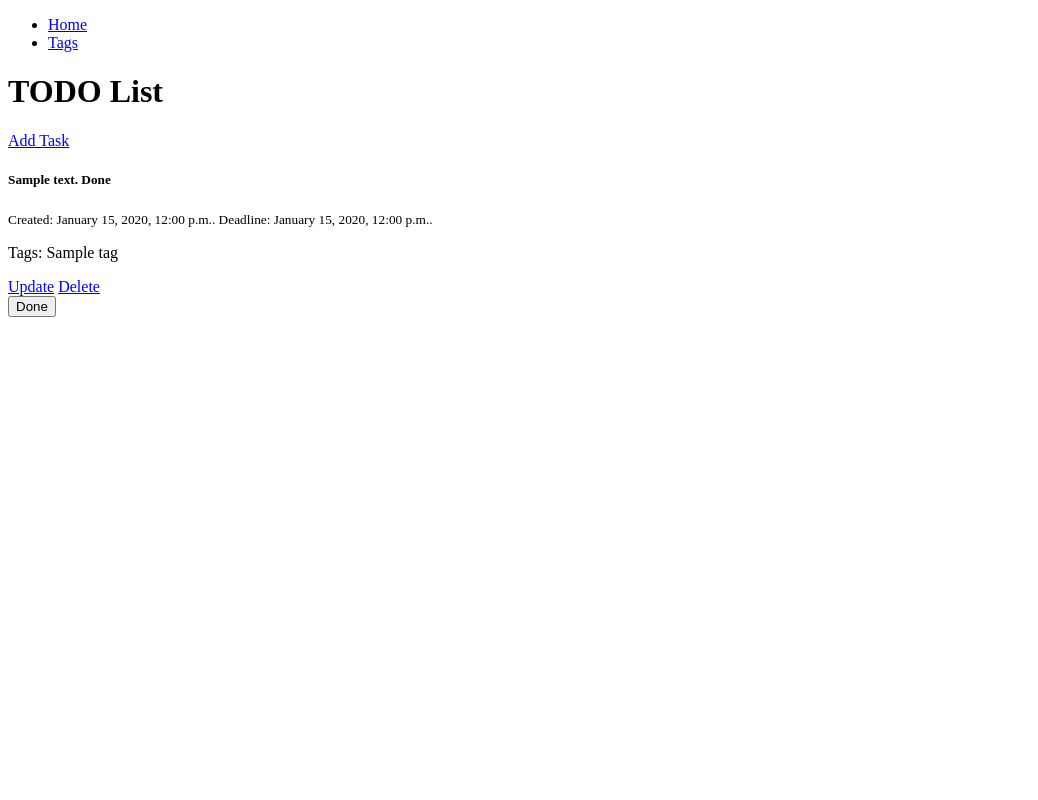
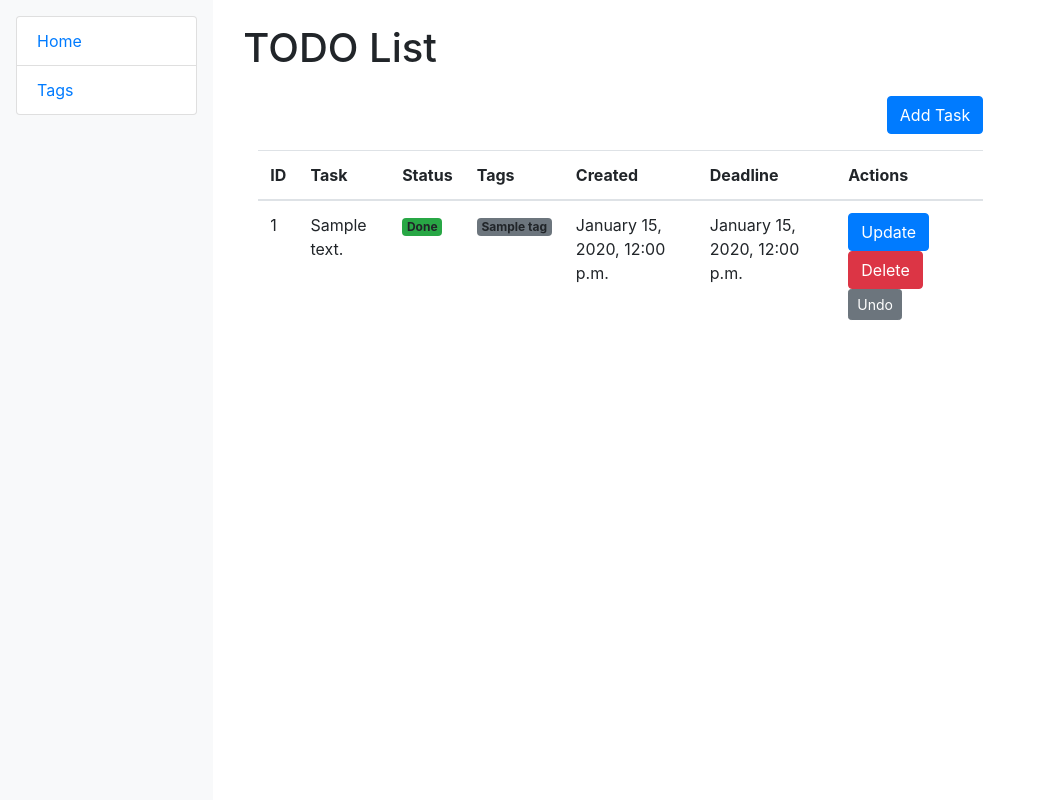
Before and after one commit to mgoryn/Todo-list, a Django app: page / in a window 1280 px wide. Shown: the whole page, without its empty margins (0-1038 px from the left). Run offline with Django 5.2, Linux system fonts and the light colour scheme; tables that the repository leaves empty hold one stand-in row (values such as "Sample post").

Commit message:
Change base template, settings, sidebar, tag management pages, and task list page for the ToDo List app. - base.html: Main layout for ToDo List - settings.py: Basic Django settings including apps and database - sidebar.html: Sidebar navigation for tasks, tags, teams, and projects - tag_delete.html: Confirmation page for deleting a tag - tag_list.html: Page for listing and managing tags - task_list.html: Page for displaying tasks with options to add, edit, and delete

```diff
--- a/templates/base.html
+++ b/templates/base.html
@@ -1,25 +1,31 @@
 <!DOCTYPE html>
 <html lang="en">
+
 <head>
-    <meta charset="UTF-8">
-    <meta name="viewport" content="width=device-width, initial-scale=1.0">
-    <title>{% block title %}ToDo List{% endblock %}</title>
-</head>
+  <title>ToDo List</title>
+  <meta charset="utf-8">
+  <meta name="viewport" content="width=device-width, initial-scale=1">
+  <link rel="stylesheet"
+        href="https://cdn.jsdelivr.net/npm/bootstrap@4.5.3/dist/css/bootstrap.min.css"
+        integrity="sha384-TX8t27EcRE3e/ihU7zmQxVncDAy5uIKz4rEkgIXeMed4M0jlfIDPvg6uqKI2xXr2"
+        crossorigin="anonymous">
+
 <body>
-    <div class="container">
-        <!-- Sidebar -->
-        <nav class="sidebar">
-            <ul>
-                <li><a href="{% url "todolist:home" %}">Home</a></li>
-                <li><a href="{% url "todolist:tag_list" %}">Tags</a></li>
-            </ul>
-        </nav>
+<div class="container-fluid">
+  <div class="row">
+    <!-- Sidebar -->
+    <div class="col-sm-2 bg-light vh-100 p-3">
+      {% block sidebar %}
+        {% include "includes/sidebar.html" %}
+      {% endblock %}
+    </div>
 
-        <!-- Main Content -->
-        <main>
-            {% block content %}
-            {% endblock %}
-        </main>
+    <!-- Main Content -->
+    <div class="col-sm-10">
+      {% block content %}{% endblock %}
     </div>
+  </div>
+</div>
 </body>
+
 </html>
--- /dev/null
+++ b/templates/includes/sidebar.html
@@ -0,0 +1,6 @@
+<ul class="sidebar-nav list-group">
+
+  <li class="list-group-item"><a href="{% url "todolist:home" %}">Home</a></li>
+
+  <li class="list-group-item"><a href="{% url "todolist:tag_list" %}">Tags</a></li>
+</ul>
--- a/templates/todolist/task_list.html
+++ b/templates/todolist/task_list.html
@@ -5,56 +5,75 @@
 {% block content %}
 <div class="container mt-4">
   <h1 class="mb-4">TODO List</h1>
-
-    <div class="d-flex justify-content-between align-items-center mb-3">
+  <div class="col-md-9">
+    <div class="d-flex justify-content-end mb-3">
       <a href="{% url "todolist:task_create" %}" class="btn btn-primary">Add Task</a>
     </div>
-
-    <div class="list-group">
+    <table class="table table-hover">
+      <thead>
+      <tr>
+        <th>ID</th>
+        <th>Task</th>
+        <th>Status</th>
+        <th>Tags</th>
+        <th>Created</th>
+        <th>Deadline</th>
+        <th class="text-end">Actions</th>
+      </tr>
+      </thead>
+      <tbody>
       {% for task in tasks %}
-        <div class="list-group-item py-3">
-            <h5 class="mb-1">
-                {{ task.content }}
-                <span class="badge {% if task.is_done %}bg-success{% else %}bg-danger{% endif %} float-end">
+        <tr>
+          <td>{{ forloop.counter }}</td>
+          <td>{{ task.content }}</td>
+          <td>
+            <span class="badge {% if task.is_done %}bg-success{% else %}bg-danger{% endif %}">
               {% if task.is_done %}
                 Done
               {% else %}
                 Not Done
               {% endif %}
             </span>
-            </h5>
-            <small class="text-muted">
-                Created: {{ task.created_at|date:"F j, Y, g:i a" }}.
-                {% if task.deadline %}
-                Deadline: {{ task.deadline|date:"F j, Y, g:i a" }}.
-                {% endif %}
-            </small>
-            <p class="my-2">Tags:
+          </td>
+          <td>
             {% for tag in task.tags.all %}
               <span class="badge bg-secondary">{{ tag.name }}</span>
             {% empty %}
               <span class="text-muted">No tags</span>
             {% endfor %}
-            </p>
-
-            <div class="mt-2">
-                <a href="{% url "todolist:task_update" task.pk %}" class="btn btn-link btn-sm">Update</a>
-                <a href="{% url "todolist:task_delete" task.pk %}" class="btn btn-link btn-sm text-danger">Delete</a>
-                <form action="{% url "todolist:task_toggle_status" task.pk %}" method="post" class="d-inline">
+          </td>
+          <td>
+            {{ task.created_at|date:"F j, Y, g:i a" }}
+          </td>
+          <td>
+            {% if task.deadline %}
+              {{ task.deadline|date:"F j, Y, g:i a" }}
+            {% else %}
+              <span class="text-muted">No deadline</span>
+            {% endif %}
+          </td>
+          <td class="text-end">
+            <a href="{% url 'todolist:task_update' task.pk %}" class="btn btn-primary btn-spacing">Update</a>
+            <a href="{% url 'todolist:task_delete' task.pk %}" class="btn btn-danger btn-spacing">Delete</a>
+            <form action="{% url 'todolist:task_toggle_status' task.pk %}" method="post" class="d-inline">
               {% csrf_token %}
-                    <button type="submit" class="btn {% if task.is_done %}btn-secondary{% else %}btn-success{% endif %} btn-sm">
+              <button type="submit" class="btn {% if task.is_done %}btn-secondary{% else %}btn-success{% endif %} btn-sm undo-spacing">
                 {% if task.is_done %}
-                          Done
+                  Undo
                 {% else %}
-                          Not Done
+                  Complete
                 {% endif %}
               </button>
             </form>
-            </div>
-        </div>
+          </td>
+        </tr>
       {% empty %}
-        <p class="text-center text-muted">No tasks available.</p>
+        <tr>
+          <td colspan="7" class="text-center text-muted">No tasks available.</td>
+        </tr>
       {% endfor %}
+      </tbody>
+    </table>
   </div>
 </div>
 {% endblock %}
```
Also changed, not shown: templates/todolist/tag_delete.html (+9 -9 lines), templates/todolist/tag_list.html (+1 -6 lines), todo_list/settings.py (+40 -41 lines). Lines whose indentation alone changed are shown as unchanged.
